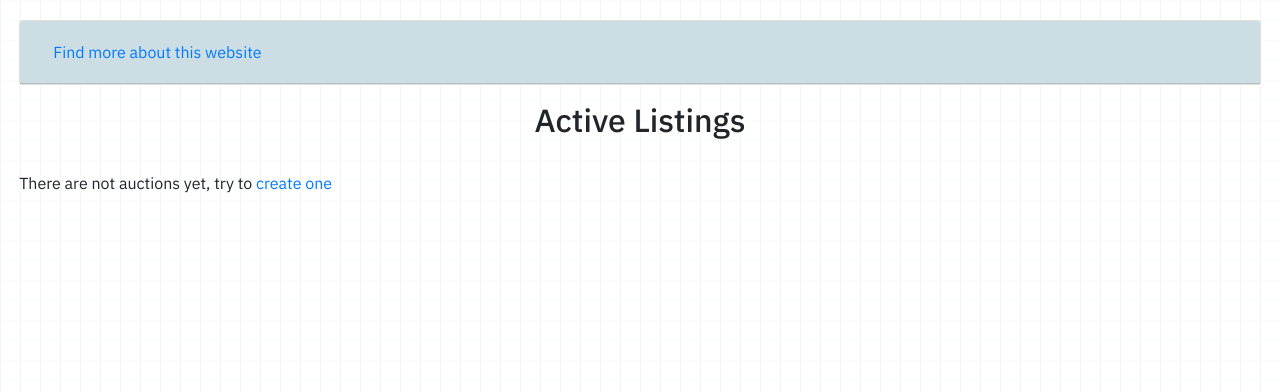
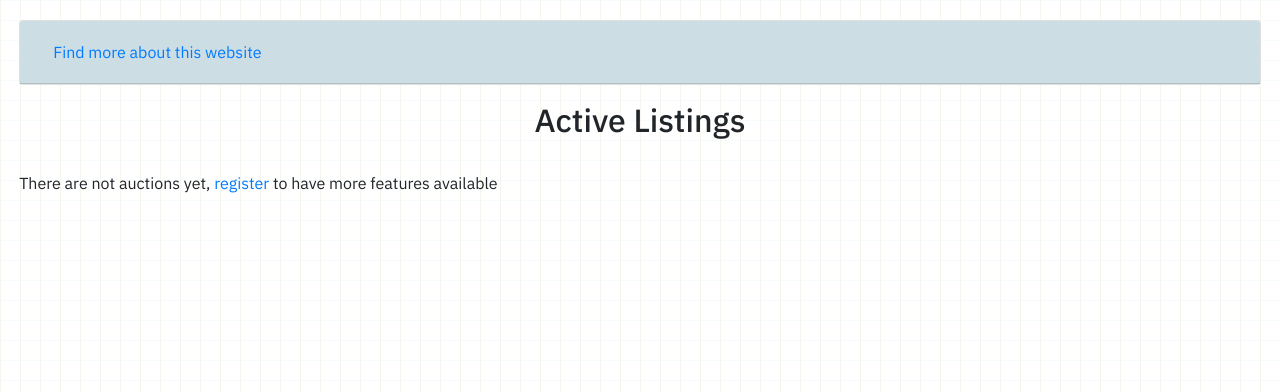
Before and after one commit to MihaiB-dev/Students-Bid-Hub, a Django app: page / in a window 1280 px wide. Shown: the part 100-492 px from the top of the page. Run offline with Django 3.2, Linux system fonts and the light colour scheme; data comes from the database, SQL or seed files in the repository; some libraries are stand-ins or nearby versions.

Commit message:
Change the mepty state

```diff
--- a/commerce/auctions/templates/auctions/index.html
+++ b/commerce/auctions/templates/auctions/index.html
@@ -55,6 +55,6 @@
         </div>
     </div>
     {%empty%}
-    <p>There are not auctions yet, try to <a href="{% url 'create' %}">create one</a></p>
+    <p>There are not auctions yet, {% if user.is_authenticated %} try to <a href="{% url 'create' %}">create one</a> {%else%} <a href="{% url 'register' %}">register</a> to have more features available {% endif %}</p>
     {% endfor %}
 {% endblock %}
```
